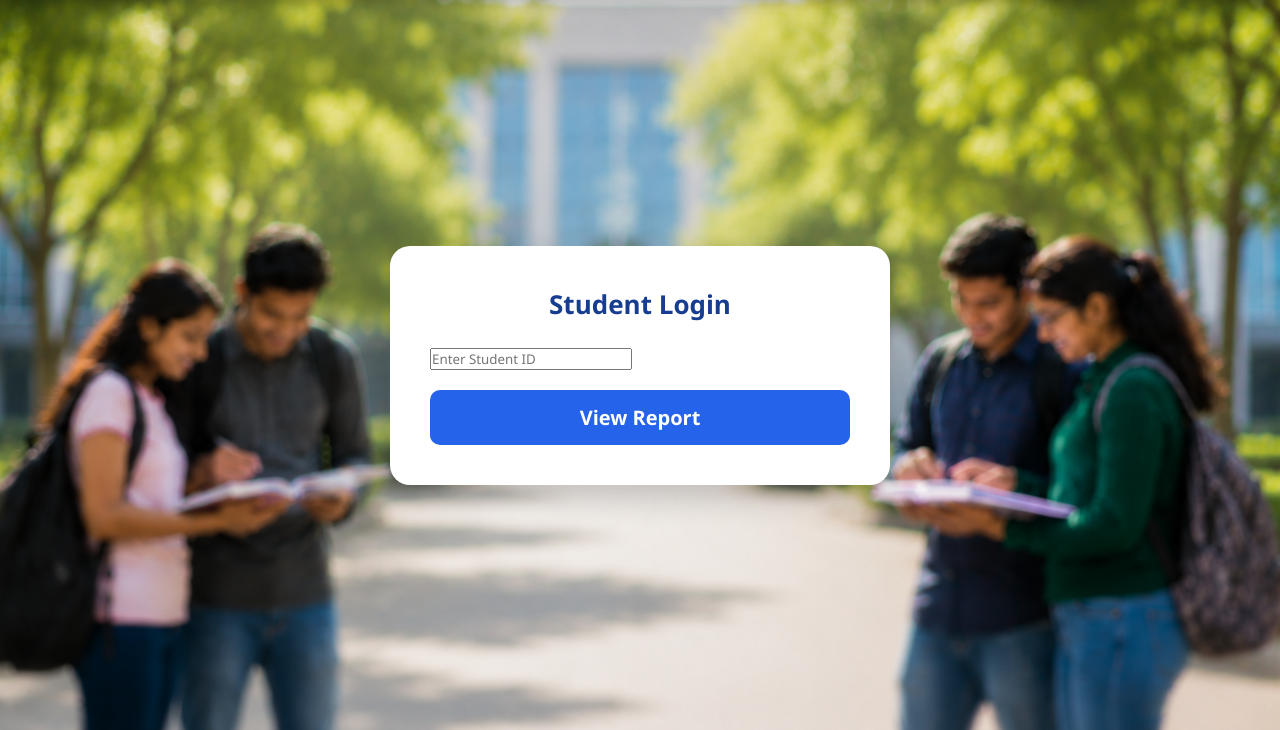
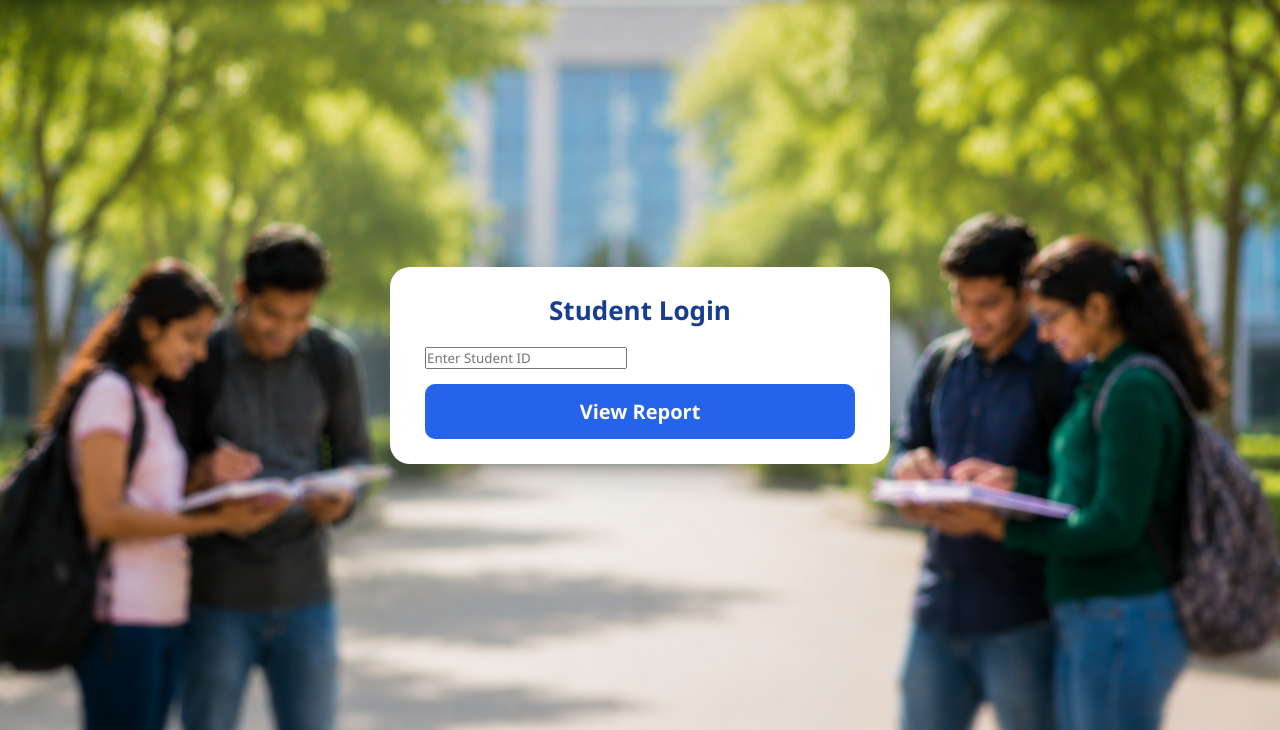
Before and after one commit to gayathri0131/Student-Performance-Analysis, a Flask app: page /student in a window 1280 px wide. Shown: the part 70-800 px from the top of the page. Run offline with Flask 3, Linux system fonts and the light colour scheme.

Commit message:
Updated student report design

```diff
--- a/static/style.css
+++ b/static/style.css
@@ -91,14 +91,14 @@ body{
     width:500px;
     background:#fff;
     border-radius:20px;
-    padding:40px;
+    padding:25px 35px;
     box-shadow:0 12px 30px rgba(0,0,0,.20);
 }
 
 .upload-card h2{
     text-align:center;
     color:#173d91;
-    margin-bottom:25px;
+    margin-bottom:18px;
     font-size:26px;
 }
 
@@ -108,7 +108,7 @@ body{
 
 input[type=file]{
     width:100%;
-    padding:14px;
+    padding:12px;
     border:2px dashed #2563eb;
     border-radius:10px;
     background:#f8fbff;
@@ -121,7 +121,7 @@ input[type=file]{
 
 button{
     width:100%;
-    margin-top:20px;
+    margin-top:15px;
     padding:14px;
     border:none;
     border-radius:10px;
@@ -285,7 +285,8 @@ button:hover{
 
 .student-table th,
 .student-table td{
-    padding:12px;
+    padding:7px;
+    font-size:15px;
     border-bottom:1px solid #ddd;
     text-align:left;
 }
```
